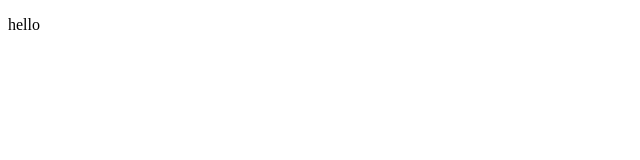
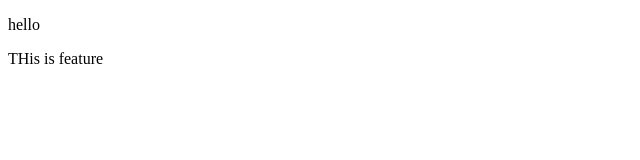
Before and after one commit to prethamvijjapu/Localrepo, a plain HTML site: page index.html in a window 1280 px wide. Shown: the full height of the page, 0-640 px from the left. Drawn offline with Linux system fonts and the light colour scheme.

Commit message:
Add new feature

```diff
--- a/index.html
+++ b/index.html
@@ -7,5 +7,6 @@
 </head>
 <body>
     <p>hello</p>
+    <p>THis is feature </p>
 </body>
 </html>
```
